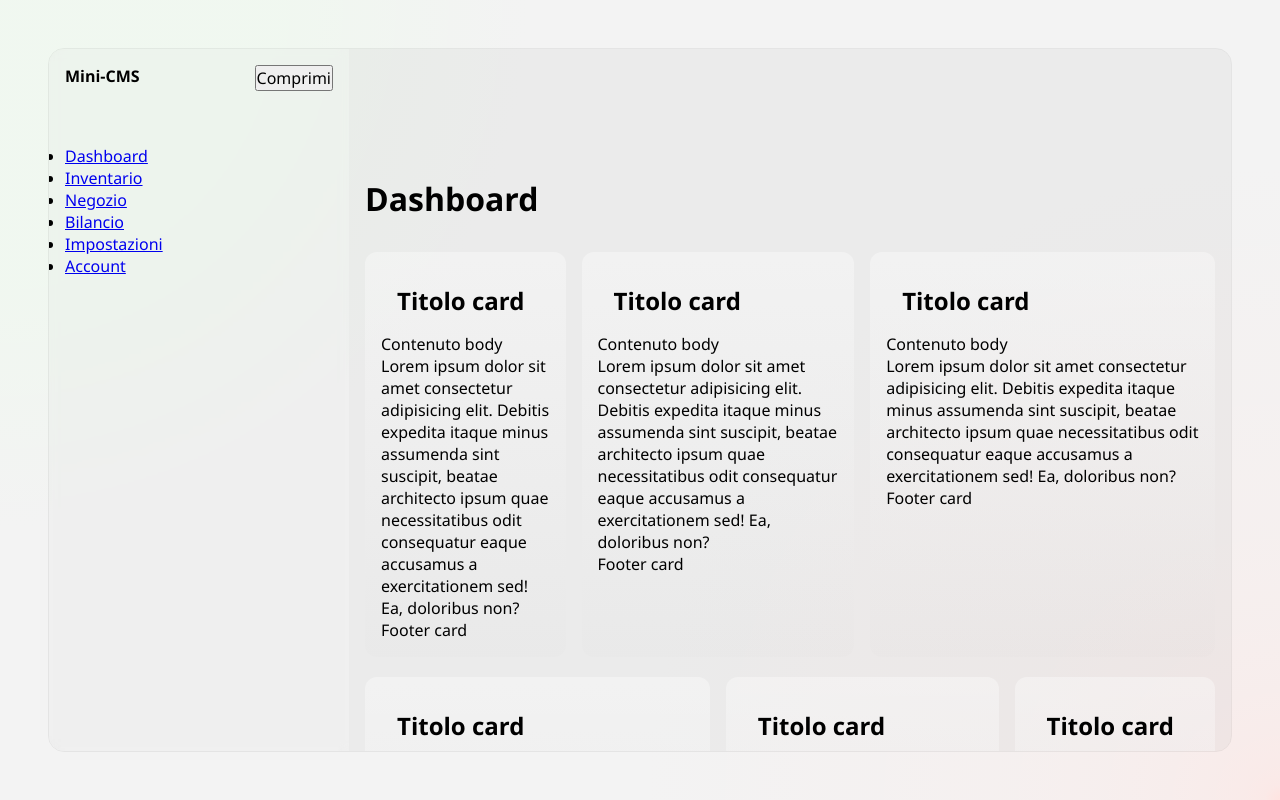
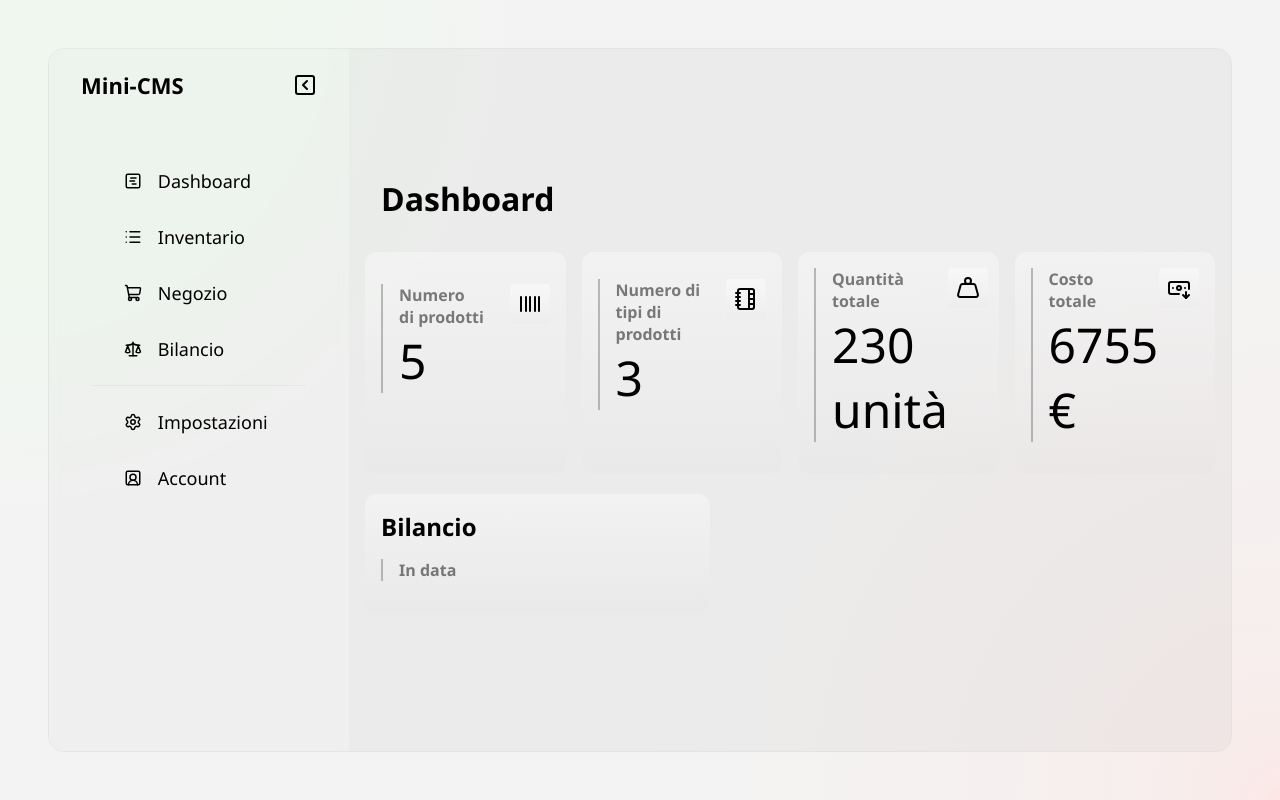
Before and after one commit to xScafu/Mini-CMS, a website built with Vite: page index.html in a window 1280 px wide. Built offline with nearby package versions, Linux system fonts and the light colour scheme; data requests are answered from the project's data file.

Commit message:
js added, dashboard ui

```diff
--- a/index.html
+++ b/index.html
@@ -16,30 +16,33 @@
         <header class="nav-header">
           <div class="header-container">
             <h1>Mini-CMS</h1>
-            <button type="button">Comprimi</button>
+            <button class="btn" type="button">
+              <i data-lucide="square-chevron-left"></i>
+            </button>
           </div>
         </header>
-        <menu>
-          <ul>
+        <menu class="nav-menu">
+          <ul class="menu-list">
             <li>
-              <a href="#">Dashboard</a>
+              <a href="#"><button class="btn" type="button"><i
+                    data-lucide="square-chart-gantt"></i>Dashboard</button></a>
             </li>
             <li>
-              <a href="#">Inventario</a>
+              <a href="#"><button class="btn" type="button"><i data-lucide="list"></i>Inventario</button></a>
             </li>
             <li>
-              <a href="#">Negozio</a>
+              <a href="#"><button class="btn" type="button"><i data-lucide="shopping-cart"></i>Negozio</button></a>
             </li>
             <li>
-              <a href="#">Bilancio</a>
+              <a href="#"><button class="btn" type="button"><i data-lucide="scale"></i>Bilancio</button></a>
             </li>
           </ul>
-          <ul>
+          <ul class="menu-settings">
             <li>
-              <a href="#">Impostazioni</a>
+              <a href="#"><button class="btn" type="button"><i data-lucide="settings"></i>Impostazioni</button></a>
             </li>
             <li>
-              <a href="#">Account</a>
+              <a href="#"><button class="btn" type="button"><i data-lucide="square-user-round"></i>Account</button></a>
             </li>
           </ul>
         </menu>
@@ -59,109 +62,151 @@
           <div class="card-container grid">
             <div class="row">
               <div class="card col-3">
-                <div class="card-header">
-                  <h2 class="card-title">Titolo card</h2>
-                </div>
-                <div class="card-body">
-                  <p>Contenuto body</p>
-                  <p>Lorem ipsum dolor sit amet consectetur adipisicing elit. Debitis expedita itaque minus assumenda
-                    sint
-                    suscipit, beatae architecto ipsum quae necessitatibus odit consequatur eaque accusamus a
-                    exercitationem
-                    sed! Ea, doloribus non?</p>
+                <div class="card-body flex">
+                  <div class="data-container">
+                    <h2 class="card-title">Numero<br> di prodotti</h2>
+                    <p class="js-numero-prodotti"></p>
+                  </div>
+                  <a href="#">
+                    <button type="button" class="btn-icon">
+                      <i data-lucide="barcode"></i>
+                    </button>
+                  </a>
                 </div>
                 <div class="card-footer">
-                  <p>Footer card</p>
+                  <span class="js-avvisi"></span>
                 </div>
               </div>
-              <div class="card col-4">
-                <div class="card-header">
-                  <h2 class="card-title">Titolo card</h2>
-                </div>
-                <div class="card-body">
-                  <p>Contenuto body</p>
-                  <p>Lorem ipsum dolor sit amet consectetur adipisicing elit. Debitis expedita itaque minus assumenda
-                    sint
-                    suscipit, beatae architecto ipsum quae necessitatibus odit consequatur eaque accusamus a
-                    exercitationem
-                    sed! Ea, doloribus non?</p>
+              <div class="card col-3">
+                <div class="card-body flex">
+                  <div class="data-container">
+                    <h2 class="card-title">Numero di<br> tipi di prodotti</h2>
+                    <p class="js-numero-tipi-prodotti"></p>
+                  </div>
+                  <a href="#">
+                    <button type="button" class="btn-icon">
+                      <i data-lucide="notebook-tabs"></i>
+                    </button>
+                  </a>
                 </div>
                 <div class="card-footer">
-                  <p>Footer card</p>
+                  <span class="js-avvisi"></span>
                 </div>
               </div>
-              <div class="card col-5">
-                <div class="card-header">
-                  <h2 class="card-title">Titolo card</h2>
-                </div>
-                <div class="card-body">
-                  <p>Contenuto body</p>
-                  <p>Lorem ipsum dolor sit amet consectetur adipisicing elit. Debitis expedita itaque minus assumenda
-                    sint
-                    suscipit, beatae architecto ipsum quae necessitatibus odit consequatur eaque accusamus a
-                    exercitationem
-                    sed! Ea, doloribus non?</p>
+              <div class="card col-3">
+                <div class="card-body flex">
+                  <div class="data-container">
+                    <h2 class="card-title">Quantità<br> totale</h2>
+                    <p class="js-quantita-totale"></p>
+                  </div>
+                  <a href="#">
+                    <button type="button" class="btn-icon">
+                      <i data-lucide="weight"></i>
+                    </button>
+                  </a>
                 </div>
                 <div class="card-footer">
-                  <p>Footer card</p>
+                  <span class="js-avvisi"></span>
+                </div>
+              </div>
+              <div class="card col-3">
+                <div class="card-body flex">
+                  <div class="data-container">
+                    <h2 class="card-title">Costo<br> totale</h2>
+                    <p class="js-costo-totale"></p>
+                  </div>
+                  <a href="#">
+                    <button type="button" class="btn-icon">
+                      <i data-lucide="banknote-arrow-down"></i>
+                    </button>
+                  </a>
+                </div>
+                <div class="card-footer">
+                  <span class="js-avvisi"></span>
                 </div>
               </div>
             </div>
             <div class="row">
               <div class="card col-5">
                 <div class="card-header">
-                  <h2 class="card-title">Titolo card</h2>
+                  <h2 class="card-title">Bilancio</h2>
                 </div>
                 <div class="card-body">
-                  <p>Contenuto body</p>
-                  <p>Lorem ipsum dolor sit amet consectetur adipisicing elit. Debitis expedita itaque minus assumenda
-                    sint
-                    suscipit, beatae architecto ipsum quae necessitatibus odit consequatur eaque accusamus a
-                    exercitationem
-                    sed! Ea, doloribus non?</p>
+
+                  <div class="data-container ">
+                    <h3 class="card-title">In data <span class="js-date"></span></h3>
+                    <p class="js-top-acquistati"></p>
+
+                  </div>
                 </div>
                 <div class="card-footer">
-                  <p>Footer card</p>
-                </div>
-              </div>
-              <div class="card col-4">
-                <div class="card-header">
-                  <h2 class="card-title">Titolo card</h2>
-                </div>
-                <div class="card-body">
-                  <p>Contenuto body</p>
-                  <p>Lorem ipsum dolor sit amet consectetur adipisicing elit. Debitis expedita itaque minus assumenda
-                    sint
-                    suscipit, beatae architecto ipsum quae necessitatibus odit consequatur eaque accusamus a
-                    exercitationem
-                    sed! Ea, doloribus non?</p>
-                </div>
-                <div class="card-footer">
-                  <p>Footer card</p>
-                </div>
-              </div>
-              <div class="card col-3">
-                <div class="card-header">
-                  <h2 class="card-title">Titolo card</h2>
-                </div>
-                <div class="card-body">
-                  <p>Contenuto body</p>
-                  <p>Lorem ipsum dolor sit amet consectetur adipisicing elit. Debitis expedita itaque minus assumenda
-                    sint
-                    suscipit, beatae architecto ipsum quae necessitatibus odit consequatur eaque accusamus a
-                    exercitationem
-                    sed! Ea, doloribus non?</p>
-                </div>
-                <div class="card-footer">
-                  <p>Footer card</p>
+
                 </div>
               </div>
             </div>
           </div>
         </section>
-        <section class="inventario hidden"></section>
-        <section class="negozio hidden"></section>
-        <section class="bilancio hidden"></section>
+        <section class="inventario hidden">
+          <h2>INVENTARIO</h2>
+          <div class="js-inventario">
+          </div>
+
+          <h2>GESTIONE INVENTARIO</h2>
+          <p>Aggiungi un articolo all'inventario</p>
+          <form class="js-gestione-inventario">
+            <ul>
+              <li>
+                <label for="tipo">Tipo:</label>
+                <select class="js-select-tipo" name="tipo" placeholder="Tipo articolo">
+                  <option value="generico">Generico</option>
+                  <option value="alimentare">Alimentare</option>
+                  <option value="elettronica">Elettronica</option>
+                </select>
+              </li>
+              <li>
+                <label for="nome">Articolo:</label>
+                <input type="text" name="nome" placeholder="Nome articolo">
+              </li>
+              <li>
+                <label for="prezzo">Prezzo in €:</label>
+                <input type="number" name="prezzo" placeholder="Prezzo articolo">
+              </li>
+              <li>
+                <label for="quantita">Quantità:</label>
+                <input type="number" name="quantita" placeholder="Quantità articolo">
+              </li>
+              <li>
+                <label for="costo">Costo in €:</label>
+                <input type="number" name="costo" placeholder="Costo articolo">
+              </li>
+              <li class="js-data-scadenza hidden">
+                <label for="scadenza">Data di scadenza:</label>
+                <input type="date" name="scadenza" placeholder="Data di scadenza">
+              </li>
+              <li class="js-garanzia hidden">
+                <label for="garanzia">Data di fine garanzia:</label>
+                <input type="date" name="garanzia" placeholder="Data di fine garanzia">
+              </li>
+            </ul>
+            <button class="js-btn-aggiungi" type="submit">Aggiungi</button>
+          </form>
+        </section>
+        <section class="negozio hidden">
+          <h2>VENDITA</h2>
+          <form class="js-form-vendita">
+            <label for="id">ID:</label>
+            <input type="number" name="id" class="js-input-id" placeholder="ID">
+            <br>
+            <label for="quantitaVendita">Quantita da vendere:</label>
+            <input type="number" name="quantitaVendita" class="js-input-quantita-vendita"
+              placeholder="Scrivi un numero">
+            <button type="submit" class="js-btn-vendita-submit">Vendi</button>
+          </form>
+        </section>
+        <section class="bilancio hidden">
+          <h2>GUADAGNO</h2>
+          <p>Guadagno totale: <span class="js-guadagno">0</span> €</p>
+        </section>
         <section class="impostazioni hidden"></section>
         <section class="account hidden"></section>
       </div>
--- a/package.json
+++ b/package.json
@@ -14,6 +14,7 @@
     "vite": "^7.2.4"
   },
   "dependencies": {
-    "json-server": "^1.0.0-beta.3"
+    "json-server": "^1.0.0-beta.3",
+    "lucide": "^0.555.0"
   }
 }
--- a/src/js/classes/GestioneInventario.js
+++ b/src/js/classes/GestioneInventario.js
@@ -177,6 +177,7 @@ function inserisciArticolo(e) {
 
   gestioneInventario.reset();
   verificaTipo();
+  aggiornaStatisticheUI();
 }
 
 function verificaTipo() {
@@ -203,6 +204,7 @@ function vendiArticolo(e) {
   inventario.vendiProdotto(id, quantita);
 
   aggiornaGuadagnoUI();
+  aggiornaStatisticheUI();
 }
 
 function aggiornaGuadagnoUI() {
@@ -227,7 +229,52 @@ async function caricaInventarioIniziale() {
       );
     });
     inventario.render(inventario.prodotti);
+    aggiornaStatisticheUI();
   } catch (error) {
     console.log(`ERRORE: ${error}`);
   }
 }
+
+function aggiornaStatisticheUI() {
+  const prodottiArray = Object.values(inventario.prodotti);
+
+  //Numero di prodotto
+  const numeroProdotti = prodottiArray.length;
+  const printNumeroProdotti = document.querySelector(".js-numero-prodotti");
+  if (numeroProdotti) {
+    printNumeroProdotti.textContent = numeroProdotti;
+  }
+
+  //Quantita totale
+  const quantitaTotale = prodottiArray.reduce(
+    (accumulatore, prodottoCorrente) => {
+      return accumulatore + prodottoCorrente.quantita;
+    },
+    0
+  );
+
+  const printQuantitaTotale = document.querySelector(".js-quantita-totale");
+  if (printQuantitaTotale) {
+    printQuantitaTotale.textContent = quantitaTotale + " unità";
+  }
+
+  //Costo totale
+  const costoTotale = prodottiArray.reduce((accumulatore, prodottoCorrente) => {
+    return accumulatore + prodottoCorrente.costo * prodottoCorrente.quantita;
+  }, 0);
+
+  const printCostoTotale = document.querySelector(".js-costo-totale");
+  if (printCostoTotale) {
+    printCostoTotale.textContent = costoTotale + " €";
+  }
+
+  //numero tipi di prodotti
+  const tipiDiProdotti = prodottiArray.map((prodottoCorrente) => {
+    return prodottoCorrente.constructor.name;
+  });
+
+  const printTipiProdotti = document.querySelector(".js-numero-tipi-prodotti");
+  if (printTipiProdotti) {
+    printTipiProdotti.textContent = new Set(tipiDiProdotti).size;
+  }
+}
--- /dev/null
+++ b/src/js/lucide-icons/lucide.js
@@ -0,0 +1,35 @@
+// Recommended way, to include only the icons you need.
+import {
+  createIcons,
+  SquareChevronLeft,
+  SquareChartGantt,
+  List,
+  ShoppingCart,
+  Scale,
+  Settings,
+  SquareUserRound,
+  Barcode,
+  NotebookTabs,
+  Weight,
+  BanknoteArrowDown,
+} from "lucide";
+
+createIcons({
+  icons: {
+    SquareChevronLeft,
+    SquareChartGantt,
+    List,
+    ShoppingCart,
+    Scale,
+    Settings,
+    SquareUserRound,
+    Barcode,
+    NotebookTabs,
+    Weight,
+    BanknoteArrowDown,
+  },
+  attrs: {
+    class: "icon",
+  },
+  nameAttr: "data-lucide",
+});
--- a/src/js/main.js
+++ b/src/js/main.js
@@ -1,4 +1,6 @@
 import "../scss/main.scss";
+
+import "../js/lucide-icons/lucide.js";
 
 import "./classes/prodotto/Prodotto.js";
 import "./classes/prodotto/tipi/Alimentare.js";
--- a/src/scss/base/_variables.scss
+++ b/src/scss/base/_variables.scss
@@ -14,4 +14,9 @@
       #fff0 42% 79%
     ),
     linear-gradient(to right, #f3f3f3, #f3f3f3);
+
+  // COLORS
+  --clr-primary: black;
+  --clr-secondary: rgba(0, 0, 0, 0.5);
+  --clr-light: white;
 }
--- a/src/scss/components/_card.scss
+++ b/src/scss/components/_card.scss
@@ -1,15 +1,59 @@
 @use "../inc/functions" as *;
+@use "../base/variables";
 
 .card {
   background-image: linear-gradient(180deg, #ffffff5b, #00000002);
   border-radius: 12px;
   width: 100%;
   padding: 1rem;
+  display: flex;
+  flex-direction: column;
+  justify-content: space-around;
+  gap: 1rem;
 
   .card-header {
-    padding: 1rem;
     .card-title {
       font-size: get-rem(24);
     }
   }
+
+  .card-body {
+    justify-content: space-between;
+
+    .data-container {
+      padding-left: 1rem;
+      border-left: solid 2px rgba(0, 0, 0, 0.24);
+      .card-title {
+        color: var(--clr-secondary);
+      }
+    }
+
+    .btn-icon {
+      display: flex;
+      align-items: center;
+      justify-content: center;
+      background-image: linear-gradient(
+        180deg,
+        rgba(255, 255, 255, 0.534),
+        rgba(0, 0, 0, 0.008)
+      );
+      padding: get-rem(8);
+      border-radius: 4px;
+      border: none;
+
+      &:hover {
+        cursor: pointer;
+        background-image: linear-gradient(
+          180deg,
+          rgba(255, 255, 255, 0.733),
+          rgba(0, 0, 0, 0.01)
+        );
+      }
+    }
+
+    p {
+      font-weight: 500;
+      font-size: get-rem(48);
+    }
+  }
 }
--- a/src/scss/components/_components.scss
+++ b/src/scss/components/_components.scss
@@ -3,6 +3,7 @@
 @use "./sidebar";
 @use "./core";
 @use "./card";
+@use "./nav-menu";
 
 .app-container {
   display: flex;
@@ -11,3 +12,29 @@
   height: 100%;
   border: solid 1px rgba(85, 85, 85, 0.096);
 }
+
+.btn {
+  display: flex;
+  align-items: center;
+  gap: get-rem(16);
+  padding: get-rem(8) get-rem(16);
+  background: none;
+  border: none;
+  cursor: pointer;
+  font-size: get-rem(18);
+  font-weight: 500;
+  border-radius: 10px;
+  &:hover {
+    background-image: linear-gradient(
+      180deg,
+      rgba(255, 255, 255, 0.3568627451),
+      rgba(214, 214, 214, 0.137)
+    );
+  }
+}
+
+.icon {
+  stroke: black;
+  width: get-rem(24);
+  height: get-rem(24);
+}
--- /dev/null
+++ b/src/scss/components/_nav-menu.scss
@@ -0,0 +1,33 @@
+@use "../inc/functions" as *;
+
+li {
+  list-style-type: none;
+  a {
+    text-decoration: none;
+    &:visited {
+      color: black;
+    }
+  }
+}
+
+.nav-menu {
+  margin: 0 auto;
+  width: 80%;
+  .menu-list,
+  .menu-settings {
+    padding: 1rem;
+    border-bottom: solid 1px rgba(0, 0, 0, 0.048);
+    display: flex;
+    flex-direction: column;
+    gap: 1rem;
+    .btn {
+      width: 100%;
+      .icon {
+        width: get-rem(18);
+      }
+    }
+  }
+  .menu-settings {
+    border-bottom: none;
+  }
+}
--- a/src/scss/components/_sidebar.scss
+++ b/src/scss/components/_sidebar.scss
@@ -12,7 +12,12 @@
     height: get-rem(80);
     .header-container {
       display: flex;
+      align-items: center;
       justify-content: space-between;
+      h1 {
+        font-size: get-rem(22);
+        padding-left: 1rem;
+      }
     }
   }
 }
--- a/src/scss/inc/_helpers.scss
+++ b/src/scss/inc/_helpers.scss
@@ -6,3 +6,11 @@
   visibility: hidden;
   opacity: 0;
 }
+
+.flex {
+  display: flex;
+}
+
+.flex-column {
+  flex-direction: column;
+}
--- a/src/scss/main.scss
+++ b/src/scss/main.scss
@@ -2,4 +2,5 @@
 @use "./components/components";
 @use "./sections/sections";
 @use "./pages/pages";
+
 @use "./inc/helpers";
--- a/src/scss/sections/_sections.scss
+++ b/src/scss/sections/_sections.scss
@@ -4,5 +4,5 @@
 
 .section-title {
   font-size: get-rem(32);
-  padding: get-rem(32) 0;
+  padding: get-rem(32) get-rem(16);
 }
```
Also changed, not shown: src/assets/icons/square-chevron-left.svg (added), src/scss/assets/cross-error.svg (deleted), 1 other file.
